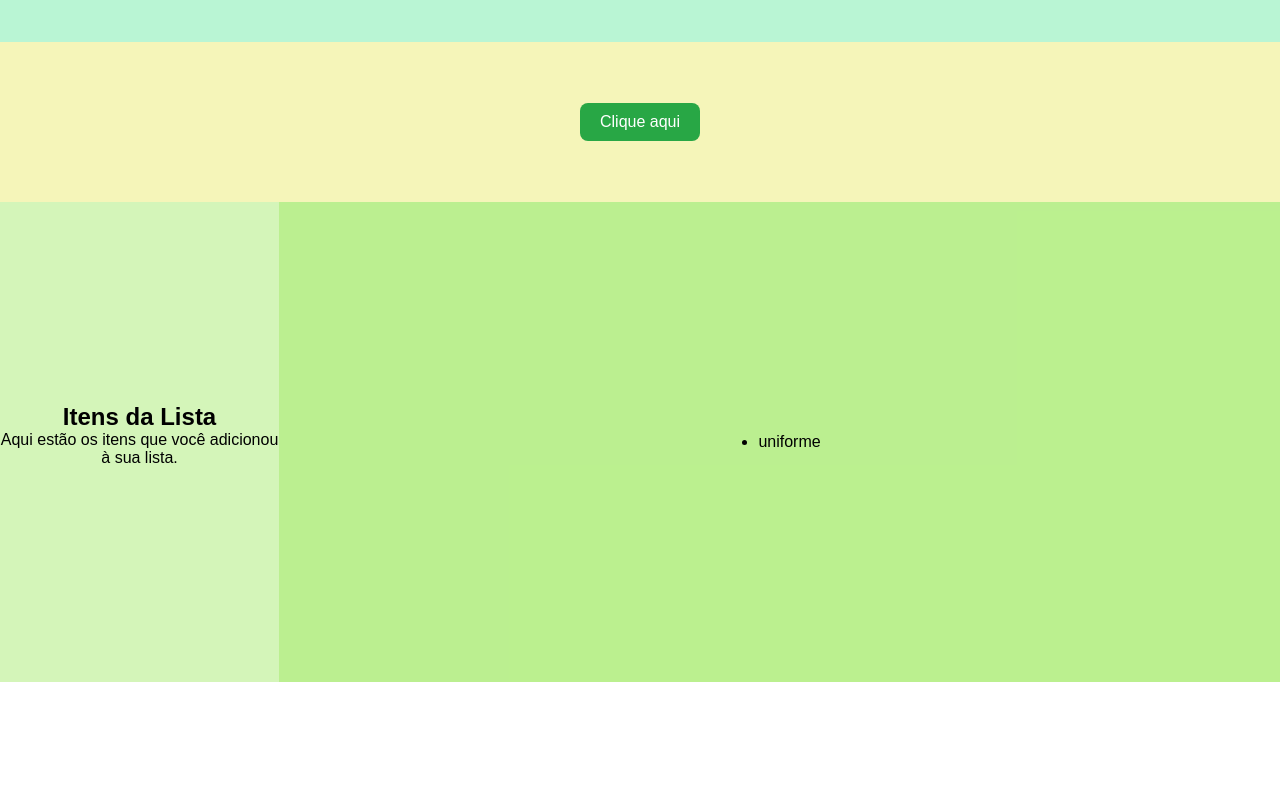
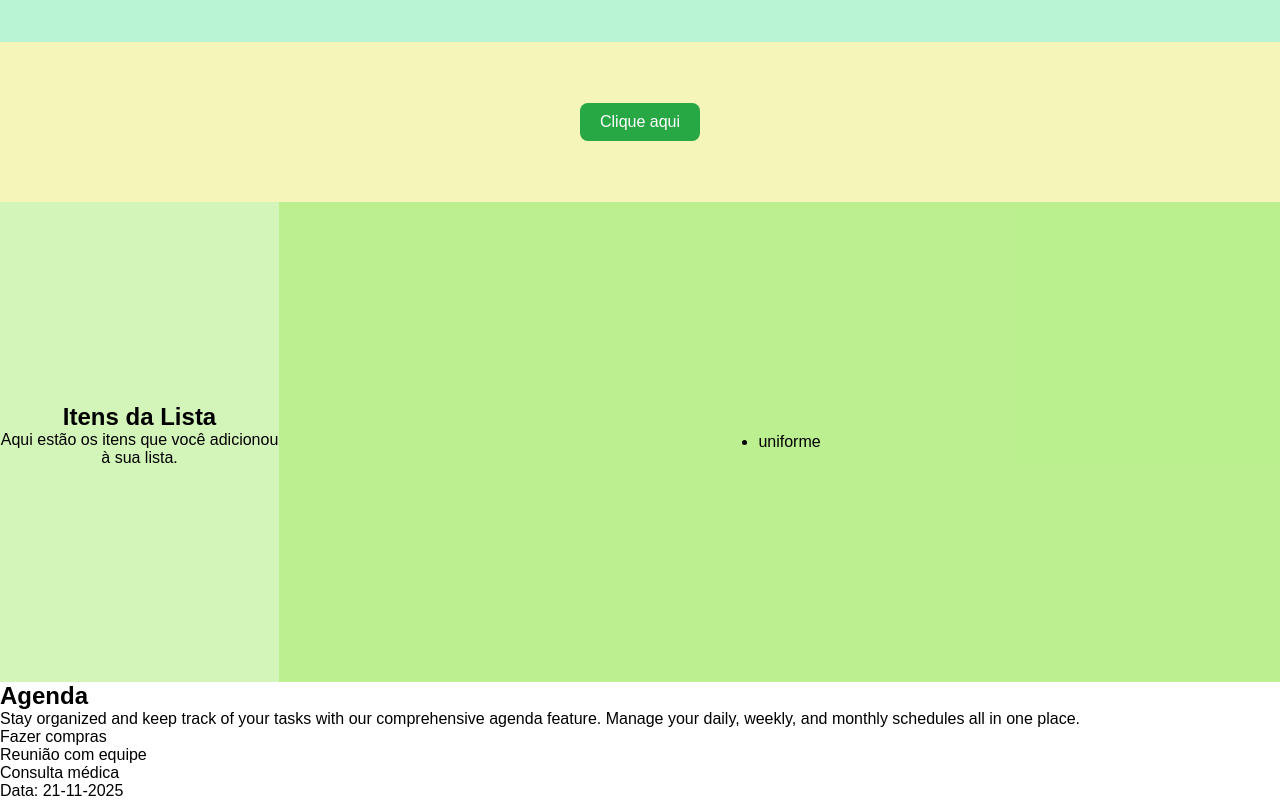
Before and after one commit to samellop3s/react-js-props-studies, a React (Vite) app: page / in a window 1280 px wide. Shown: the part 2838-3638 px from the top of the page. Before the commit the page ends 3520 px from the top, so only its background shows below. Built offline with nearby package versions, Linux system fonts and the light colour scheme.

Commit message:
Agenda.jsx

```diff
--- /dev/null
+++ b/src/Agenda/Agenda.jsx
@@ -0,0 +1,25 @@
+function Agenda(props) {
+
+    const dates = Array.isArray(props.data) ? props.data : (props.data ? [props.data] : []);
+    const tasks = Array.isArray(props.paragrafo) ? props.paragrafo : (props.paragrafo ? [props.paragrafo] : []);
+
+    return (
+        <div className="container-agenda">
+            <div className="titleDesc-agenda">
+                <h2>{props.title}</h2>
+                <p>{props.description}</p>
+            </div>
+            <ul>
+                {tasks.map((task, index) => (
+                    <li key={index}>{task} </li>
+                ))}
+                {dates.map((date, index) => (
+                    <li key={index}>Data: {date} </li>
+                ))}
+            </ul>
+
+        </div>
+    );
+}
+
+export default Agenda;
--- /dev/null
+++ b/src/Agenda/AgendaInfo.jsx
@@ -0,0 +1,14 @@
+import Agenda from './Agenda';
+
+function AgendaInfo() {
+    return (
+        <Agenda
+            title="Agenda"
+            description="Stay organized and keep track of your tasks with our comprehensive agenda feature. Manage your daily, weekly, and monthly schedules all in one place."
+            data={["21-11-2025"]}
+            paragrafo={["Fazer compras", "Reunião com equipe", "Consulta médica"]}
+        />
+    );
+}
+
+export default AgendaInfo;
--- a/src/main.jsx
+++ b/src/main.jsx
@@ -11,6 +11,7 @@ import TxtMensagem from "./Mensagem/TxtMensagem.jsx";
 import CartaoPerfilInfo from "./CartaoPerfil/CartaoPerfilInfo.jsx";
 import AcaoDoBotao from "./BotaoComAcao/AcaoDoBotao.jsx";
 import ListaItensInfo from "./ListaDeItens/ListaItensInfo.jsx";
+import AgendaInfo from "./Agenda/AgendaInfo.jsx";
 
 
 
@@ -27,5 +28,6 @@ createRoot(document.getElementById("root")).render(
     <CartaoPerfilInfo />
     <AcaoDoBotao />
     <ListaItensInfo />
+    <AgendaInfo />
   </StrictMode>
 );
```
